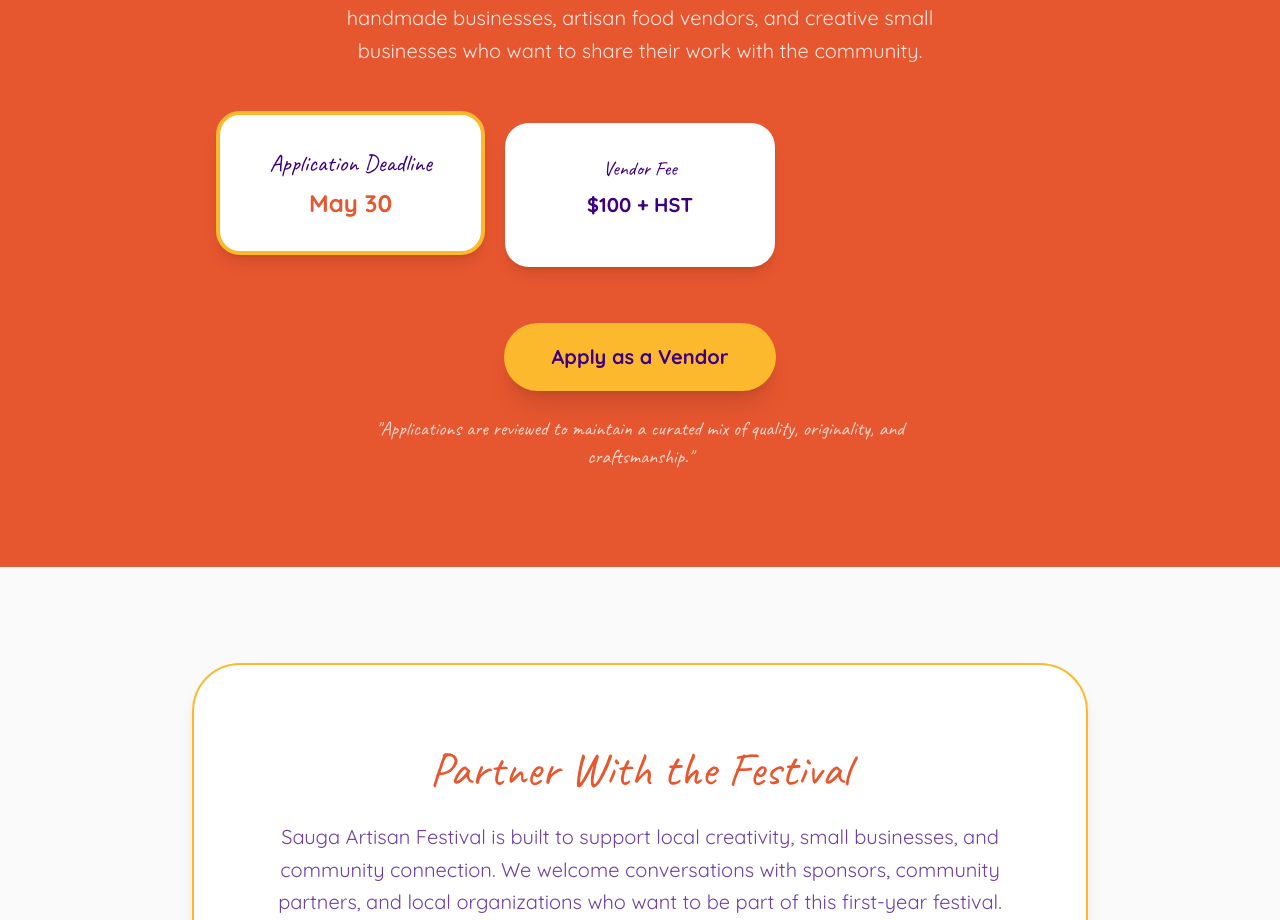
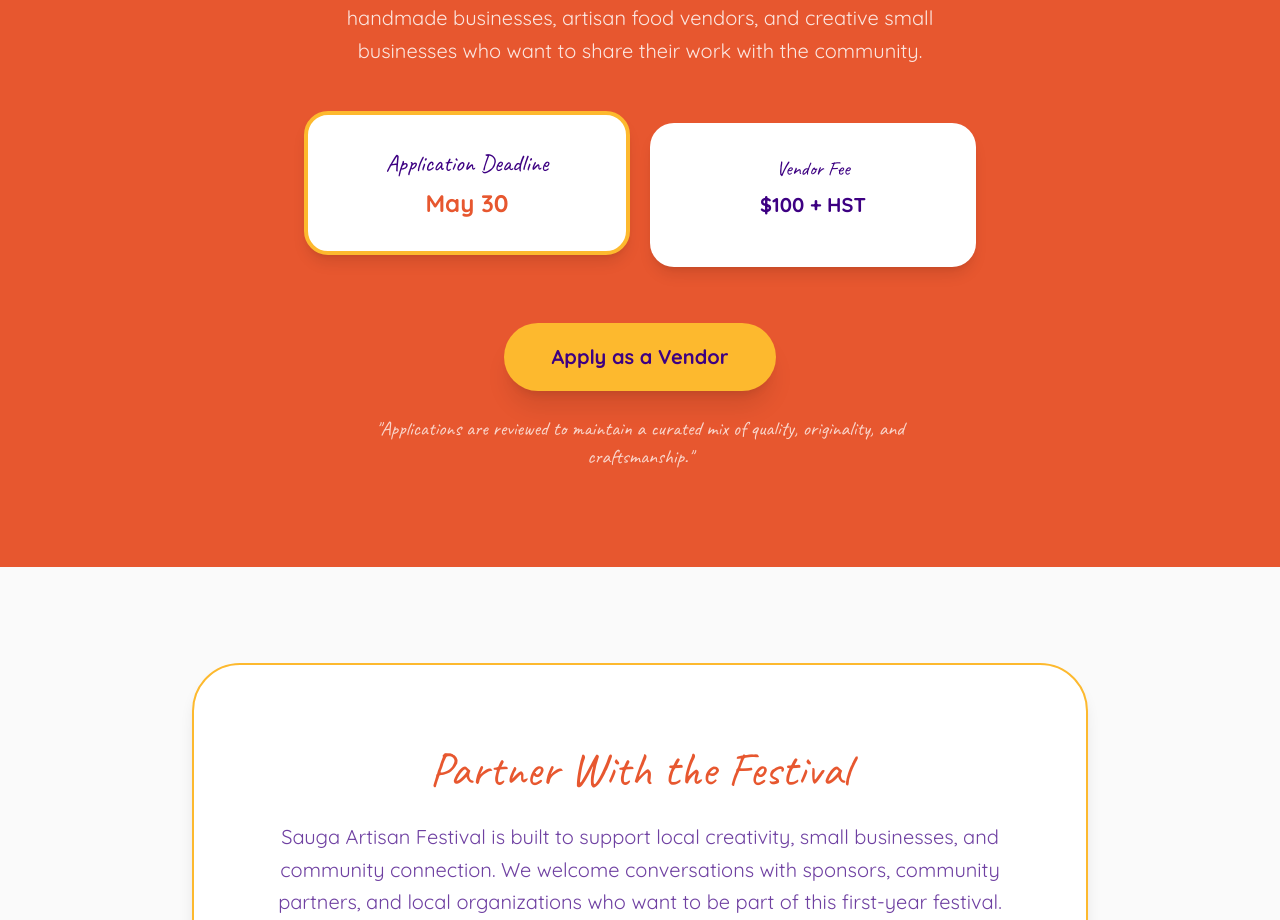
Before and after one commit to fev1n/artisan-fest, a React (Vite) app in the folder artifacts/web/: page / in a window 1280 px wide. Shown: the part 1860-2780 px from the top of the page. Built offline with nearby package versions, Linux system fonts and the light colour scheme; a web font is replaced by a local one.

Commit message:
centered the deadline section

```diff
--- a/artifacts/web/src/pages/home.tsx
+++ b/artifacts/web/src/pages/home.tsx
@@ -404,7 +404,7 @@ const VendorCallout = () => {
           </p>
         </motion.div>
 
-        <div className="grid md:grid-cols-3 gap-5 mb-14">
+        <div className="grid md:grid-cols-2 gap-5 mb-14 max-w-2xl mx-auto">
           {[
             { label: "Application Deadline", value: "May 30", highlight: true },
             { label: "Vendor Fee", value: "$100 + HST", highlight: false },
```
